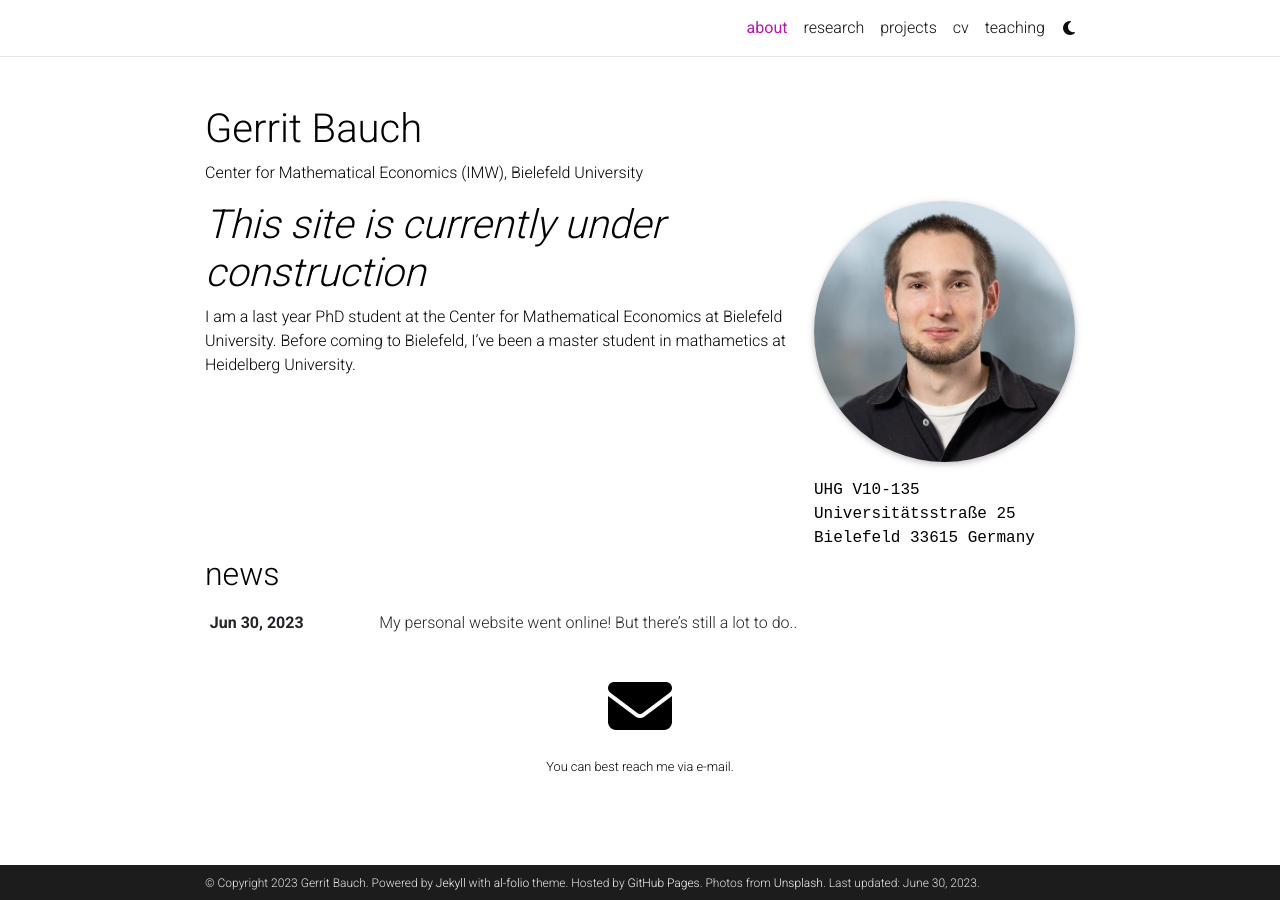
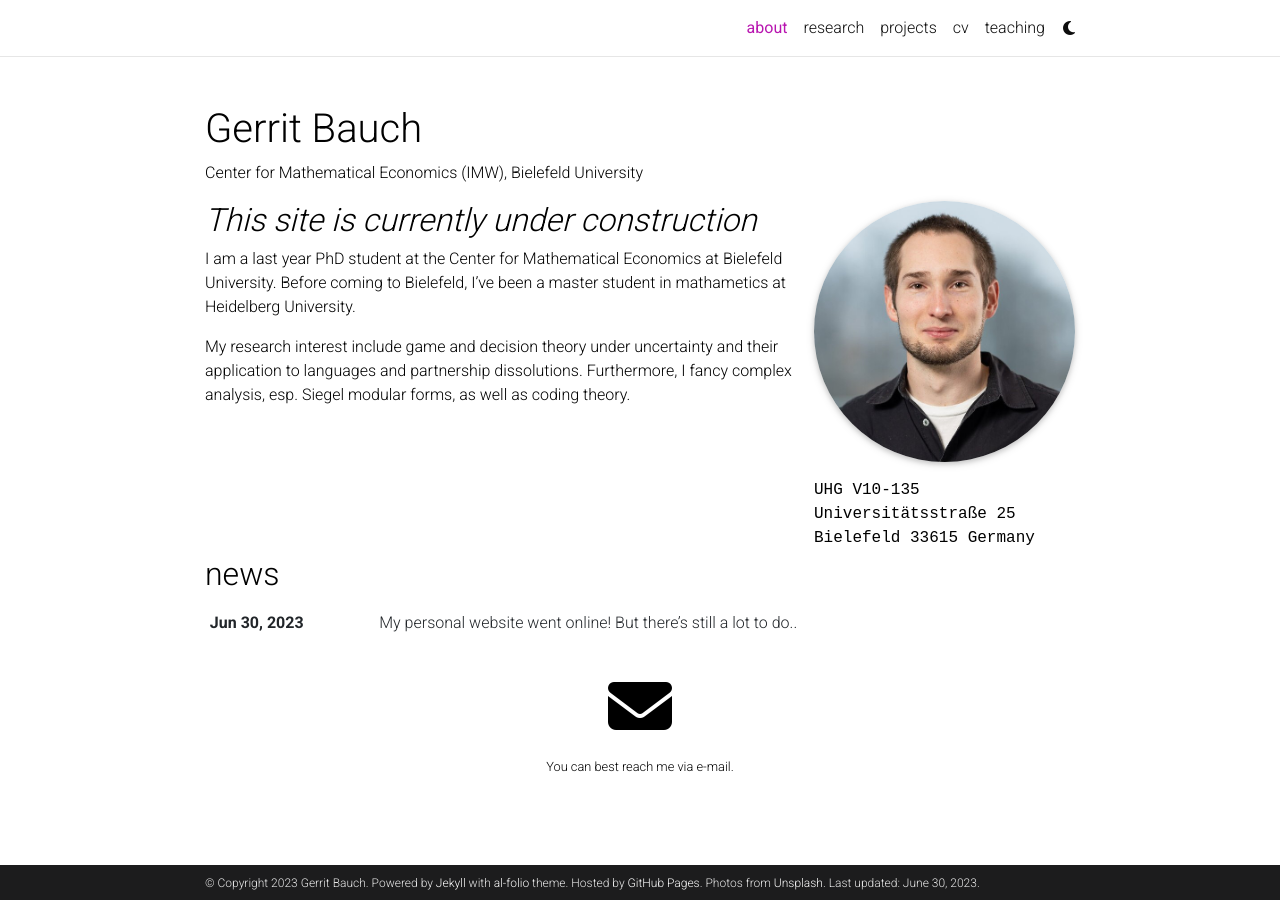
Before and after one commit to gbauch/gbauch.github.io, a Jekyll site: the page built from _pages/about.md, in a window 1280 px wide. Built offline with Jekyll 4.4.1, drawn with Linux system fonts in a browser that asks for light colours; full-size pictures stand in for the smaller copies a plugin makes; comment, search, counter and statistics services are not loaded; a style sheet for code colours, icons or effects is not loaded.

Commit message:
Update about.md

```diff
--- a/_pages/about.md
+++ b/_pages/about.md
@@ -19,6 +19,8 @@ selected_papers: false # includes a list of papers marked as "selected={true}"
 social: true  # includes social icons at the bottom of the page
 ---
 
-# *This site is currently under construction*
+## *This site is currently under construction*
 
 I am a last year PhD student at the Center for Mathematical Economics at Bielefeld University. Before coming to Bielefeld, I've been a master student in mathametics at Heidelberg University.
+
+My research interest include game and decision theory under uncertainty and their application to languages and partnership dissolutions. Furthermore, I fancy complex analysis, esp. Siegel modular forms, as well as coding theory.
```
